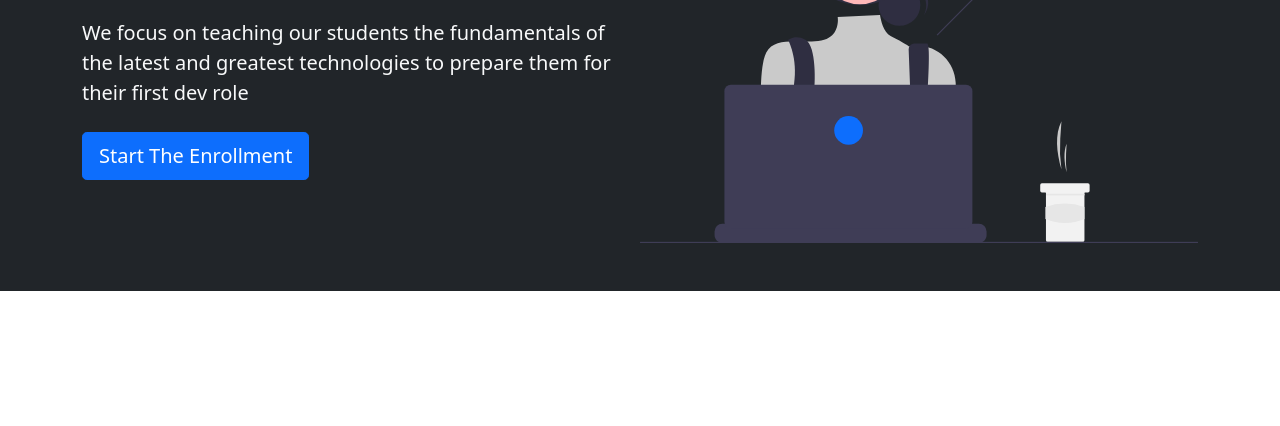
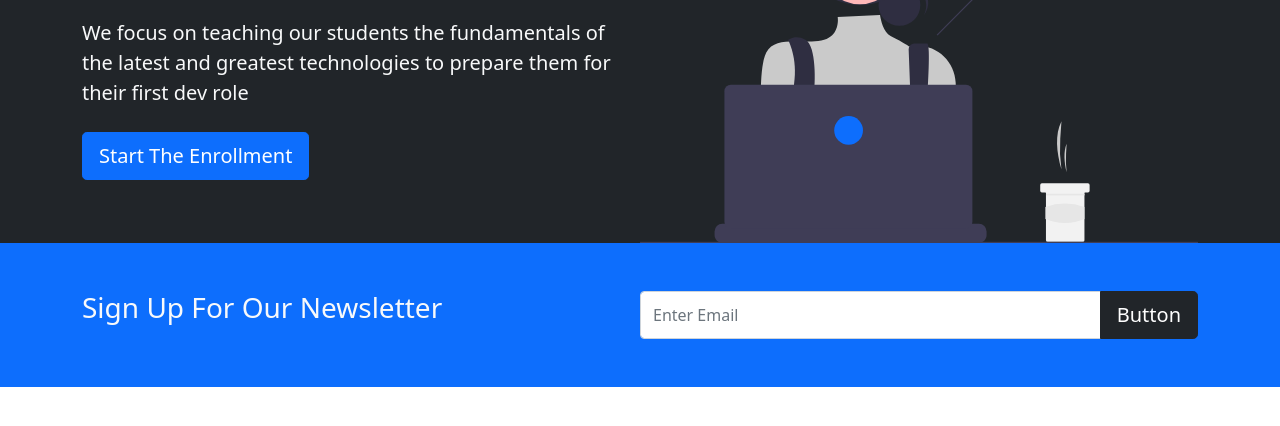
Before and after one commit to MasterSancho/Bootstrap-5-Crash-Course, a plain HTML site: page index.html in a window 1280 px wide. Shown: the part 238-664 px from the top of the page. Drawn offline with nearby package versions, Linux system fonts and the light colour scheme.

Commit message:
004->Newsletter Section

```diff
--- a/index.html
+++ b/index.html
@@ -11,6 +11,7 @@
    integrity="sha384-1BmE4kWBq78iYhFldvKuhfTAU6auU8tT94WrHftjDbrCEXSU1oBoqyl2QvZ6jIW3"
    crossorigin="anonymous"
   />
+  <link rel="stylesheet" href="style.css" />
   <title>Frontend Bootcamp</title>
  </head>
  <body>
@@ -47,7 +48,9 @@
   </nav>
 
   <!-- Showcase -->
-  <section class="bg-dark text-light p-5 text-center text-sm-start">
+  <section
+   class="bg-dark text-light p-5 p-md-0 pt-md-5 text-center text-sm-start"
+  >
    <div class="container">
     <div class="d-sm-flex align-items-center justify-content-between">
      <div>
@@ -70,6 +73,21 @@
    </div>
   </section>
 
+  <!-- Newsletter -->
+  <section class="bg-primary text-light p-5">
+   <div class="container">
+    <div class="d-md-flex justify-content-between align-content-center">
+     <h3 class="mb-3 mb-md-0">Sign Up For Our Newsletter</h3>
+
+     <div class="input-group news-input">
+      <input type="text" class="form-control" placeholder="Enter Email" />
+
+      <button class="btn btn-dark btn-lg" type="button">Button</button>
+     </div>
+    </div>
+   </div>
+  </section>
+
   <!-- JavaScript Bundle with Popper -->
   <script
    src="https://cdn.jsdelivr.net/npm/bootstrap@5.1.3/dist/js/bootstrap.bundle.min.js"
--- a/style.css
+++ b/style.css
@@ -0,0 +1,5 @@
+@media (min-width: 768px) {
+ .news-input {
+  width: 50%;
+ }
+}
```
